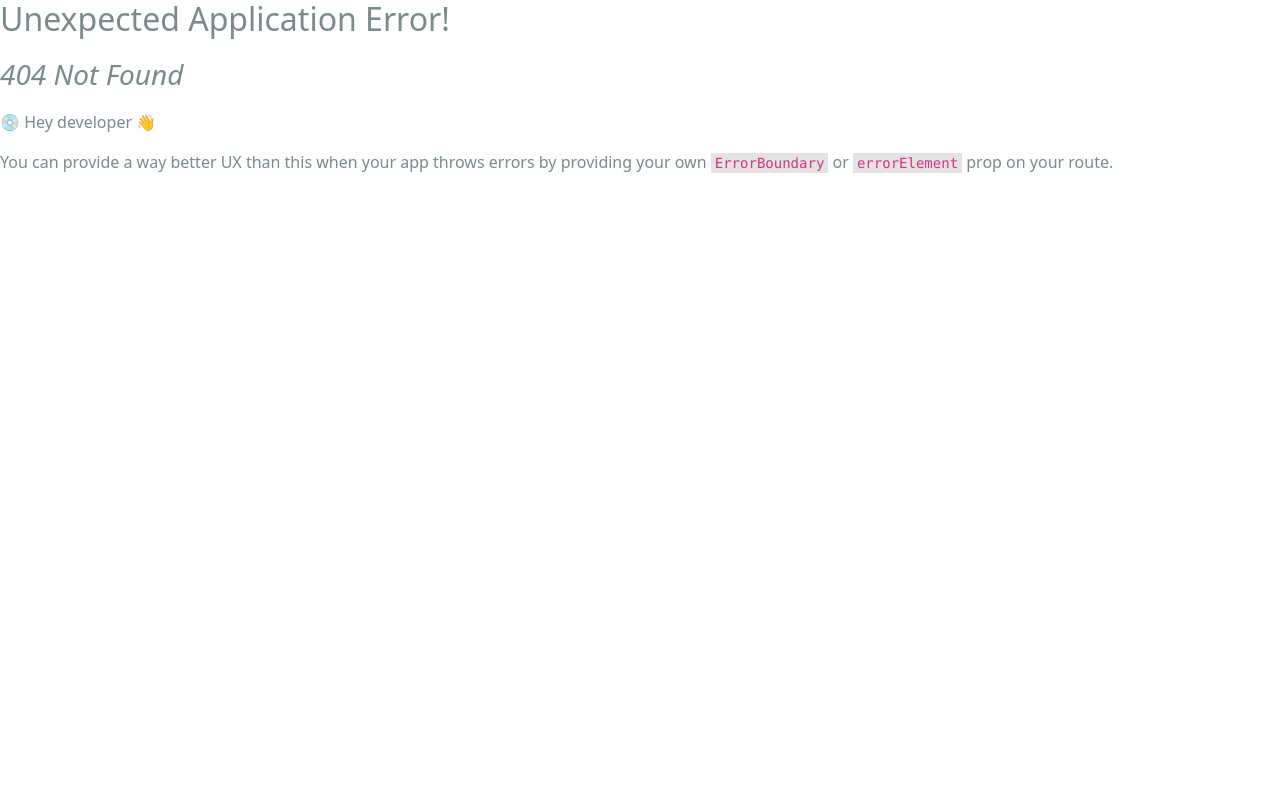
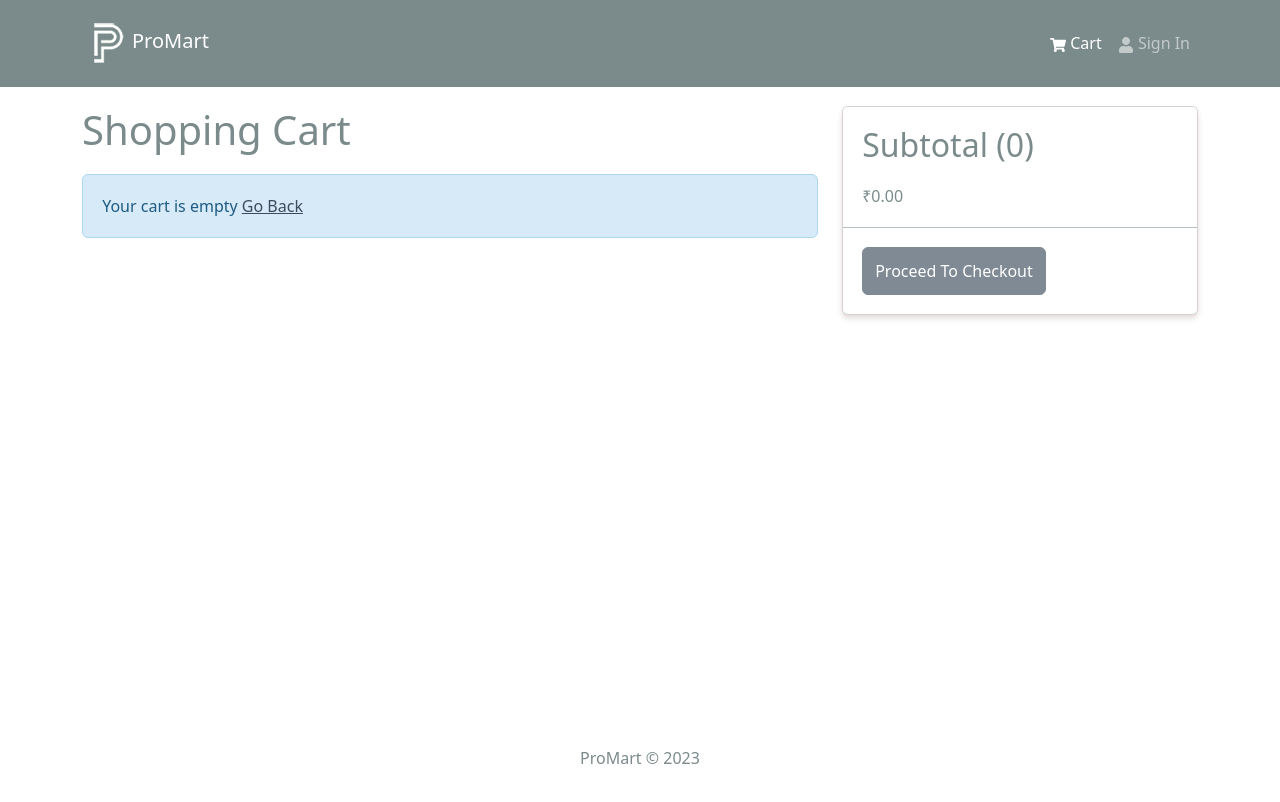
Before and after one commit to yashsolanki/promart-app, a React (Create React App) app in the folder frontend/: page /cart in a window 1280 px wide. Before the commit this address had no page. Shown: the top 802 px of the page. Built offline with nearby package versions, Linux system fonts and the light colour scheme.

Commit message:
Cart screen

```diff
--- a/frontend/src/index.js
+++ b/frontend/src/index.js
@@ -15,12 +15,14 @@
 import ProductScreen from "./screens/ProductScreen";
 import { Provider } from "react-redux";
 import store from "./store";
+import CartScreen from "./screens/CartScreen";
 
 const router = createBrowserRouter(
   createRoutesFromElements(
     <Route path="/" element={<App />}>
       <Route path="/" index={true} element={<HomeScreen />} />
       <Route path="/product/:id" element={<ProductScreen />} />
+      <Route path="/cart" element={<CartScreen />} />
     </Route>
   )
 );
--- /dev/null
+++ b/frontend/src/screens/CartScreen.jsx
@@ -0,0 +1,100 @@
+import { Link, useNavigate } from "react-router-dom";
+import { useDispatch, useSelector } from "react-redux";
+import {
+  Button,
+  Card,
+  Col,
+  Form,
+  Image,
+  ListGroup,
+  Row,
+} from "react-bootstrap";
+import Message from "../components/Message";
+import { FaTrash } from "react-icons/fa";
+import { addToCart } from "../slices/cartSlice";
+
+const CartScreen = () => {
+  const navigate = useNavigate();
+  const dispatch = useDispatch();
+
+  const cart = useSelector((state) => state.cart);
+  const { cartItems } = cart;
+  const addToCartHandler = async (product, qty) => {
+    dispatch(addToCart({ ...product, qty }));
+  };
+
+  return (
+    <Row>
+      <Col md={8}>
+        <h1 style={{ marginBottom: "20px" }}>Shopping Cart</h1>
+        {cartItems.length === 0 ? (
+          <Message>
+            Your cart is empty <Link to="/">Go Back</Link>
+          </Message>
+        ) : (
+          <ListGroup variant="flush">
+            {cartItems.map((item) => (
+              <ListGroup.Item key={item._id}>
+                <Row>
+                  <Col md={2}>
+                    <Image src={item.image} alt={item.name} fluid rounded />
+                  </Col>
+                  <Col md={3}>
+                    <Link to={`/product/${item._id}`}>{item.name}</Link>
+                  </Col>
+                  <Col md={2}>₹{item.price}</Col>
+                  <Col md={2}>
+                    <Form.Control
+                      as="select"
+                      value={item.qty}
+                      onChange={(e) =>
+                        addToCartHandler(item, Number(e.target.value))
+                      }
+                    >
+                      {[...Array(item.countInStock).keys()].map((x) => (
+                        <option key={x + 1} value={x + 1}>
+                          {x + 1}
+                        </option>
+                      ))}
+                    </Form.Control>
+                  </Col>
+                  <Col md={2}>
+                    <Button type="button" variant="light">
+                      <FaTrash />
+                    </Button>
+                  </Col>
+                </Row>
+              </ListGroup.Item>
+            ))}
+          </ListGroup>
+        )}
+      </Col>
+      <Col md={4}>
+        <Card>
+          <ListGroup variant="flush">
+            <ListGroup.Item>
+              <h2>
+                Subtotal ({cartItems.reduce((acc, item) => acc + item.qty, 0)})
+              </h2>
+              ₹
+              {cartItems
+                .reduce((acc, item) => acc + item.qty * item.price, 0)
+                .toFixed(2)}
+            </ListGroup.Item>
+            <ListGroup.Item>
+              <Button
+                type="button"
+                className="btn btn-block"
+                disabled={cartItems.length === 0}
+              >
+                Proceed To Checkout
+              </Button>
+            </ListGroup.Item>
+          </ListGroup>
+        </Card>
+      </Col>
+    </Row>
+  );
+};
+
+export default CartScreen;
```
